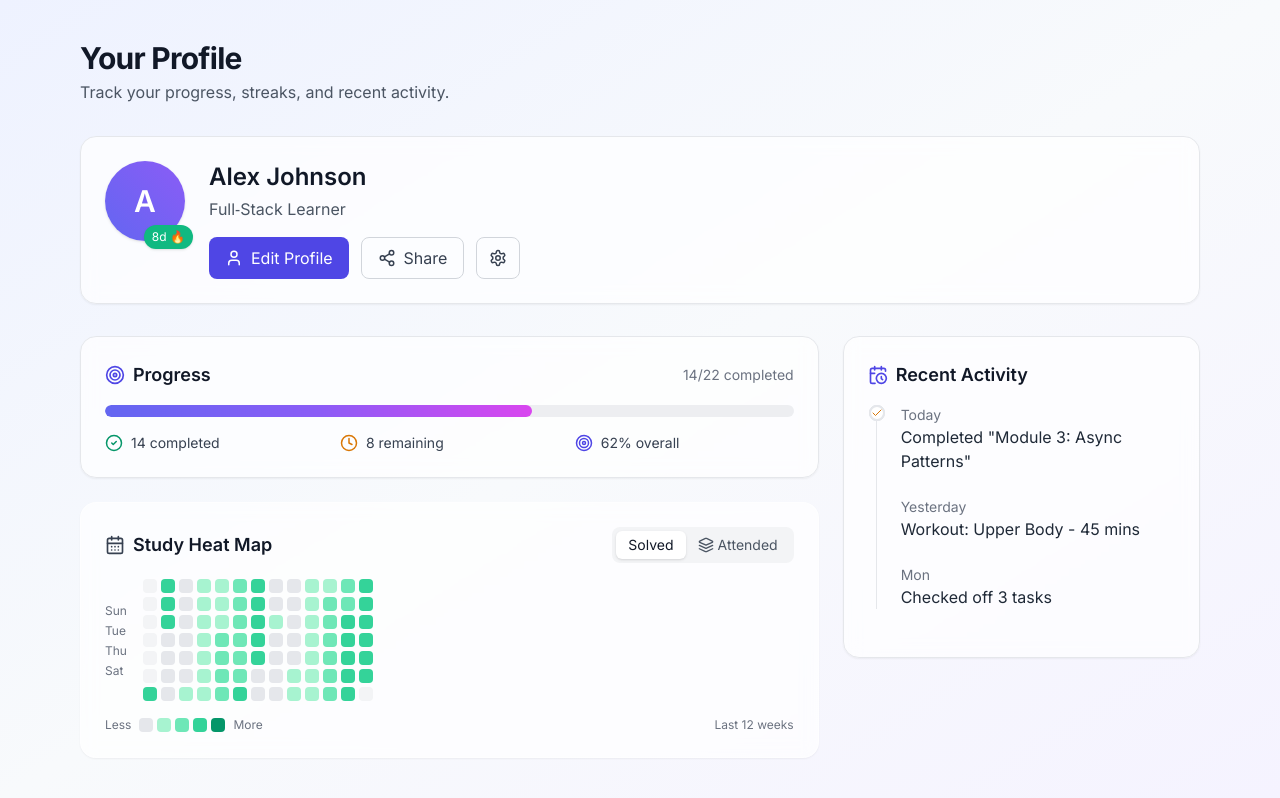
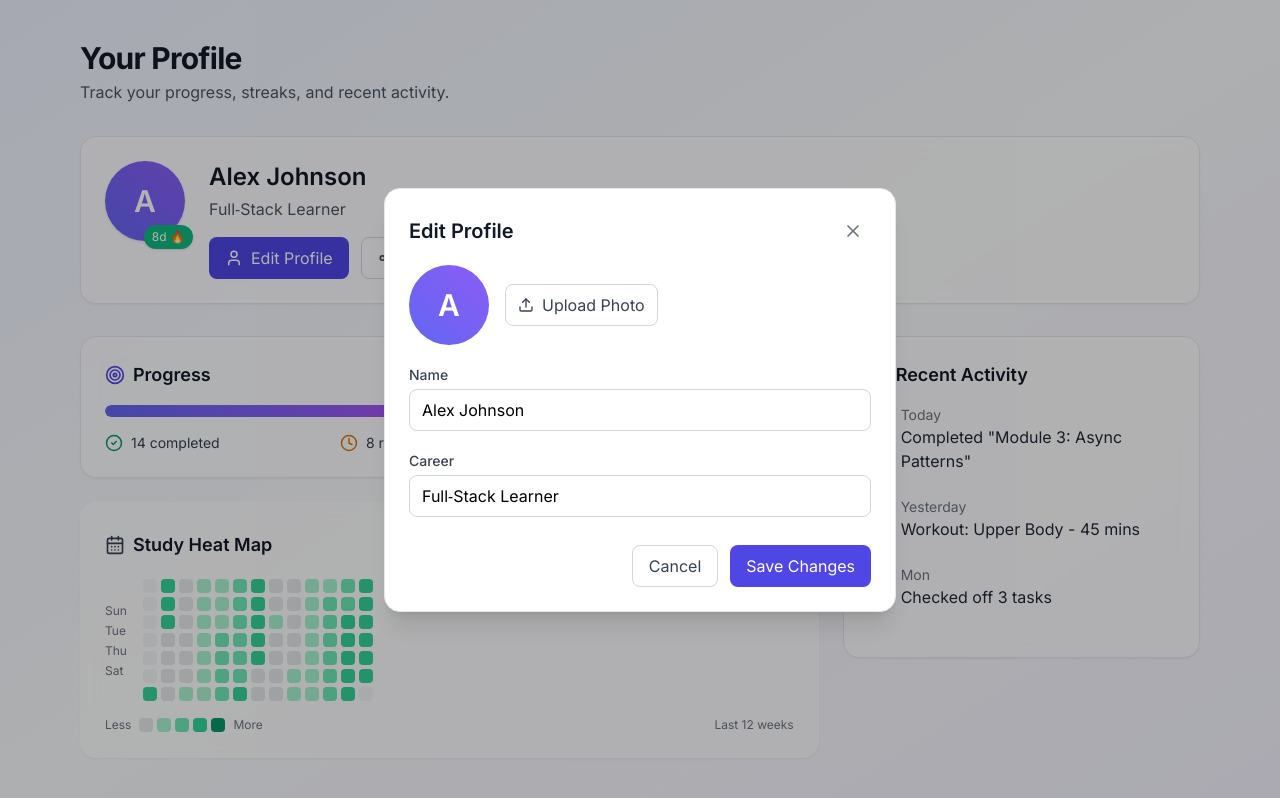
Before and after one commit to nikita1503agarwal/frontend-repo_7ck3uwi1_fo4i7i, a React (Vite) app: page / in a window 1280 px wide. Both pictures are taken after a click on the button "Edit Profile". Built offline with nearby package versions, Linux system fonts and the light colour scheme; a web font is replaced by a local one.

Commit message:
Update project prj_7ck3uwi1 - 2025-11-07T22:02:42.338Z

```diff
--- a/src/App.jsx
+++ b/src/App.jsx
@@ -1,10 +1,19 @@
-import React from 'react';
+import React, { useState } from 'react';
 import ProfileHeader from './components/ProfileHeader';
 import ProgressTracker from './components/ProgressTracker';
 import StudyHeatMap from './components/StudyHeatMap';
 import ActivityTimeline from './components/ActivityTimeline';
+import EditProfileModal from './components/EditProfileModal';
 
 function App() {
+  const [profile, setProfile] = useState({
+    name: 'Alex Johnson',
+    role: 'Full‑Stack Learner',
+    streak: 8,
+    avatarUrl: '',
+  });
+  const [openEdit, setOpenEdit] = useState(false);
+
   return (
     <div className="min-h-screen bg-gradient-to-br from-indigo-50 via-slate-50 to-violet-50">
       <div className="mx-auto max-w-6xl px-4 py-10">
@@ -15,7 +24,13 @@ function App() {
         </div>
 
         {/* Profile Header */}
-        <ProfileHeader name="Alex Johnson" role="Full‑Stack Learner" streak={8} />
+        <ProfileHeader
+          name={profile.name}
+          role={profile.role}
+          streak={profile.streak}
+          avatarUrl={profile.avatarUrl}
+          onEdit={() => setOpenEdit(true)}
+        />
 
         {/* Main Grid */}
         <div className="mt-8 grid grid-cols-1 lg:grid-cols-3 gap-6">
@@ -28,6 +43,13 @@ function App() {
           </div>
         </div>
       </div>
+
+      <EditProfileModal
+        open={openEdit}
+        initial={profile}
+        onClose={() => setOpenEdit(false)}
+        onSave={(updates) => setProfile((p) => ({ ...p, ...updates }))}
+      />
     </div>
   );
 }
--- /dev/null
+++ b/src/components/EditProfileModal.jsx
@@ -0,0 +1,130 @@
+import React, { useEffect, useRef, useState } from 'react';
+import { X, Upload } from 'lucide-react';
+
+export default function EditProfileModal({ open, initial, onClose, onSave }) {
+  const [name, setName] = useState(initial?.name || '');
+  const [career, setCareer] = useState(initial?.role || '');
+  const [avatar, setAvatar] = useState(initial?.avatarUrl || '');
+  const dialogRef = useRef(null);
+
+  useEffect(() => {
+    if (open) {
+      setName(initial?.name || '');
+      setCareer(initial?.role || '');
+      setAvatar(initial?.avatarUrl || '');
+    }
+  }, [open, initial]);
+
+  const onFileChange = (e) => {
+    const file = e.target.files?.[0];
+    if (!file) return;
+    const reader = new FileReader();
+    reader.onload = () => setAvatar(reader.result?.toString() || '');
+    reader.readAsDataURL(file);
+  };
+
+  const handleSubmit = (e) => {
+    e.preventDefault();
+    onSave({ name: name.trim(), role: career.trim(), avatarUrl: avatar });
+    onClose();
+  };
+
+  if (!open) return null;
+
+  return (
+    <div className="fixed inset-0 z-50 flex items-center justify-center">
+      <div className="absolute inset-0 bg-black/30" onClick={onClose} />
+      <div
+        ref={dialogRef}
+        className="relative z-10 w-full max-w-lg rounded-2xl bg-white p-6 shadow-xl border border-gray-200"
+        role="dialog"
+        aria-modal="true"
+        aria-labelledby="edit-profile-title"
+      >
+        <div className="flex items-center justify-between mb-4">
+          <h3 id="edit-profile-title" className="text-xl font-semibold text-gray-900">Edit Profile</h3>
+          <button
+            onClick={onClose}
+            className="p-2 rounded-lg hover:bg-gray-100 text-gray-500"
+            aria-label="Close"
+          >
+            <X className="w-5 h-5" />
+          </button>
+        </div>
+
+        <form onSubmit={handleSubmit} className="space-y-5">
+          <div className="flex items-center gap-4">
+            <div className="relative">
+              {avatar ? (
+                <img
+                  src={avatar}
+                  alt="Avatar preview"
+                  className="h-20 w-20 rounded-full object-cover border border-gray-200"
+                />
+              ) : (
+                <div className="h-20 w-20 rounded-full bg-gradient-to-tr from-indigo-500 to-violet-500 grid place-items-center text-white text-3xl font-semibold">
+                  {name?.[0] || 'U'}
+                </div>
+              )}
+            </div>
+            <div>
+              <label className="inline-flex items-center gap-2 px-3 py-2 rounded-lg border border-gray-300 text-gray-700 hover:bg-gray-50 cursor-pointer">
+                <Upload className="w-4 h-4" /> Upload Photo
+                <input type="file" accept="image/*" className="hidden" onChange={onFileChange} />
+              </label>
+              {avatar && (
+                <button
+                  type="button"
+                  className="ml-3 text-sm text-gray-500 hover:text-gray-700"
+                  onClick={() => setAvatar('')}
+                >
+                  Remove
+                </button>
+              )}
+            </div>
+          </div>
+
+          <div>
+            <label className="block text-sm font-medium text-gray-700 mb-1">Name</label>
+            <input
+              type="text"
+              value={name}
+              onChange={(e) => setName(e.target.value)}
+              placeholder="Your name"
+              className="w-full rounded-lg border border-gray-300 px-3 py-2 focus:outline-none focus:ring-2 focus:ring-indigo-500"
+              required
+            />
+          </div>
+
+          <div>
+            <label className="block text-sm font-medium text-gray-700 mb-1">Career</label>
+            <input
+              type="text"
+              value={career}
+              onChange={(e) => setCareer(e.target.value)}
+              placeholder="e.g., Frontend Developer, Data Scientist"
+              className="w-full rounded-lg border border-gray-300 px-3 py-2 focus:outline-none focus:ring-2 focus:ring-indigo-500"
+              required
+            />
+          </div>
+
+          <div className="flex justify-end gap-3 pt-2">
+            <button
+              type="button"
+              onClick={onClose}
+              className="px-4 py-2 rounded-lg border border-gray-300 text-gray-700 hover:bg-gray-50"
+            >
+              Cancel
+            </button>
+            <button
+              type="submit"
+              className="px-4 py-2 rounded-lg bg-indigo-600 text-white hover:bg-indigo-700"
+            >
+              Save Changes
+            </button>
+          </div>
+        </form>
+      </div>
+    </div>
+  );
+}
--- a/src/components/ProfileHeader.jsx
+++ b/src/components/ProfileHeader.jsx
@@ -1,21 +1,34 @@
 import React from 'react';
 import { User, Settings, Share2 } from 'lucide-react';
 
-const ProfileHeader = ({ name, role, streak }) => {
+const ProfileHeader = ({ name, role, streak, avatarUrl, onEdit }) => {
   return (
     <section className="w-full rounded-2xl bg-white/70 backdrop-blur border border-gray-200 p-6 shadow-sm">
       <div className="flex flex-col sm:flex-row items-center sm:items-start gap-6">
         <div className="relative">
-          <div className="h-20 w-20 rounded-full bg-gradient-to-tr from-indigo-500 to-violet-500 grid place-items-center text-white text-3xl font-semibold shadow">
-            {name?.[0] || 'U'}
-          </div>
+          {avatarUrl ? (
+            <img
+              src={avatarUrl}
+              alt={`${name}'s avatar`}
+              className="h-20 w-20 rounded-full object-cover border border-white/60 shadow"
+            />
+          ) : (
+            <div className="h-20 w-20 rounded-full bg-gradient-to-tr from-indigo-500 to-violet-500 grid place-items-center text-white text-3xl font-semibold shadow">
+              {name?.[0] || 'U'}
+            </div>
+          )}
           <span className="absolute -bottom-2 -right-2 bg-emerald-500 text-white text-xs px-2 py-1 rounded-full shadow">{streak}d 🔥</span>
         </div>
         <div className="flex-1 text-center sm:text-left">
-          <h1 className="text-2xl font-semibold text-gray-900">{name}</h1>
+          <h1 className="text-2xl font-semibold text-gray-900 flex items-center justify-center sm:justify-start gap-3">
+            {name}
+          </h1>
           <p className="text-gray-600 mt-1">{role}</p>
           <div className="mt-4 flex gap-3 justify-center sm:justify-start">
-            <button className="inline-flex items-center gap-2 px-4 py-2 rounded-lg bg-indigo-600 text-white hover:bg-indigo-700 transition">
+            <button
+              onClick={onEdit}
+              className="inline-flex items-center gap-2 px-4 py-2 rounded-lg bg-indigo-600 text-white hover:bg-indigo-700 transition"
+            >
               <User size={18} /> Edit Profile
             </button>
             <button className="inline-flex items-center gap-2 px-4 py-2 rounded-lg border border-gray-300 text-gray-700 hover:bg-gray-50 transition">
```
Also changed, not shown: 1 other file (tests, documents, lock files or other folders).
